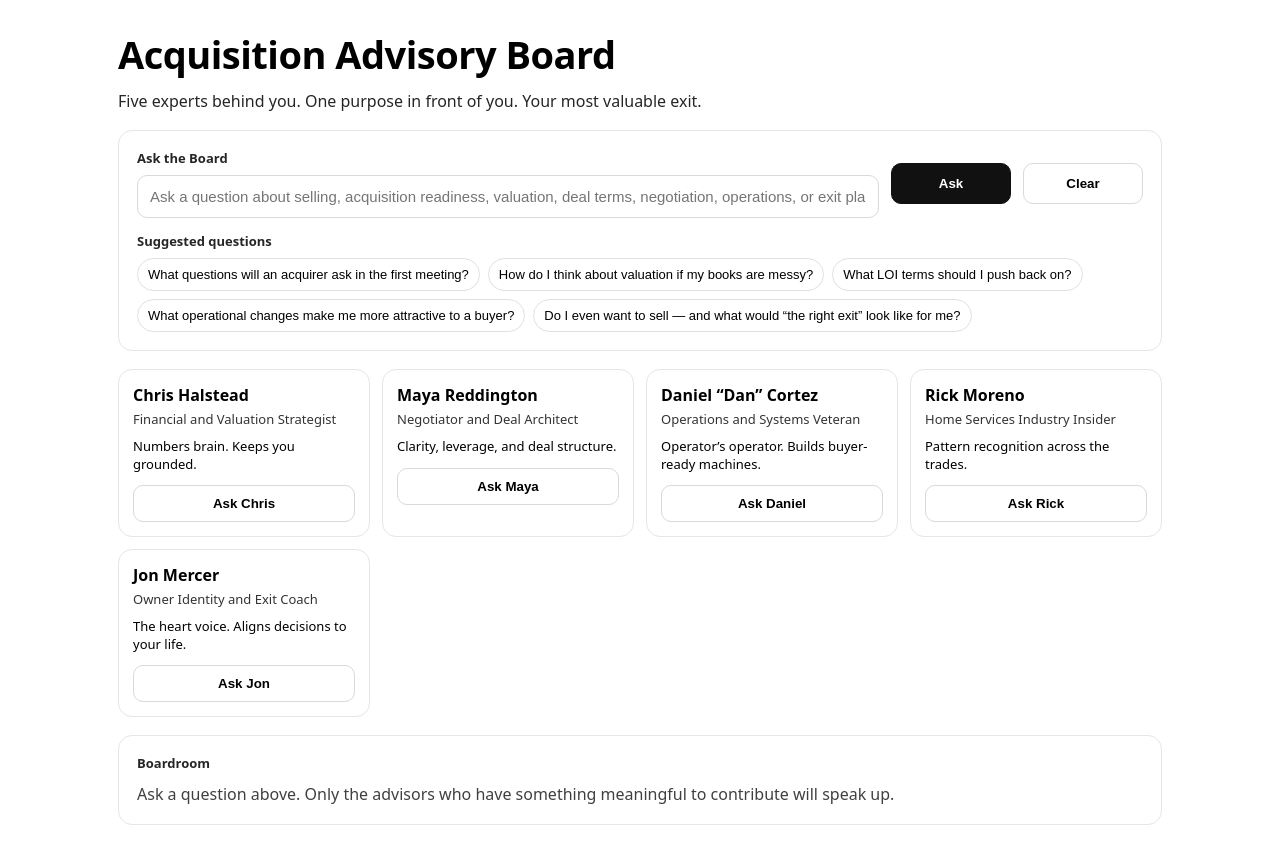
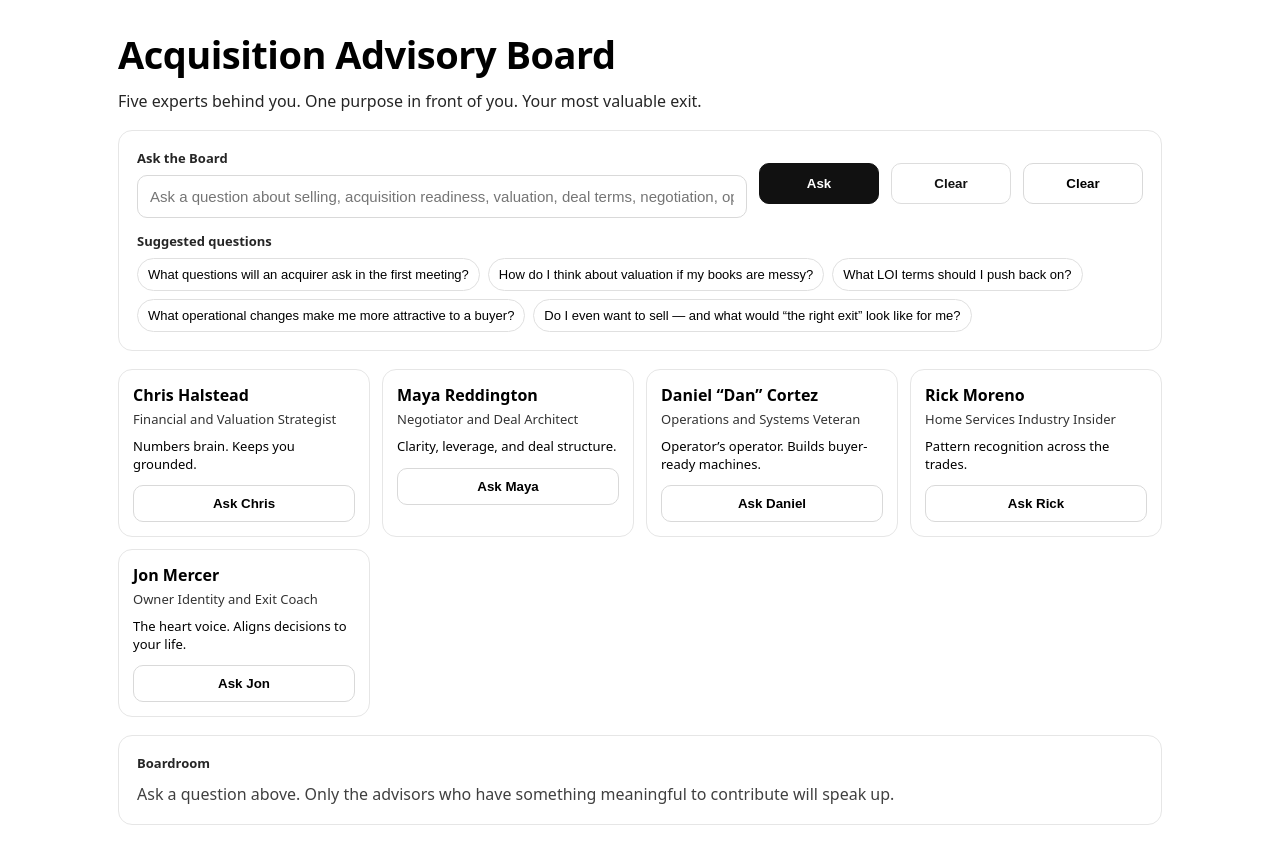
Before and after one commit to jonboltonspeaks-cloud/acquisition-advisory-board, a React (Vite) app: page / in a window 1280 px wide. Built offline with nearby package versions, Linux system fonts and the light colour scheme; the HTML template or start-up script is replaced by a standard one.

Commit message:
Add clear action to board

```diff
--- a/src/App.tsx
+++ b/src/App.tsx
@@ -171,6 +171,27 @@ const [askedAt, setAskedAt] = useState<string | null>(null);
             Ask
           </button>
 
+<button
+  onClick={() => {
+    setQuestion("");
+    setSubmitted(null);
+    setAskedAt(null);
+  }}
+  style={{
+    padding: "12px 14px",
+    borderRadius: 10,
+    border: "1px solid #ddd",
+    background: "#fff",
+    color: "#111",
+    fontWeight: 700,
+    cursor: "pointer",
+    minWidth: 120,
+  }}
+>
+  Clear
+</button>
+
+
           <button
             onClick={() => {
               setQuestion("");
```
